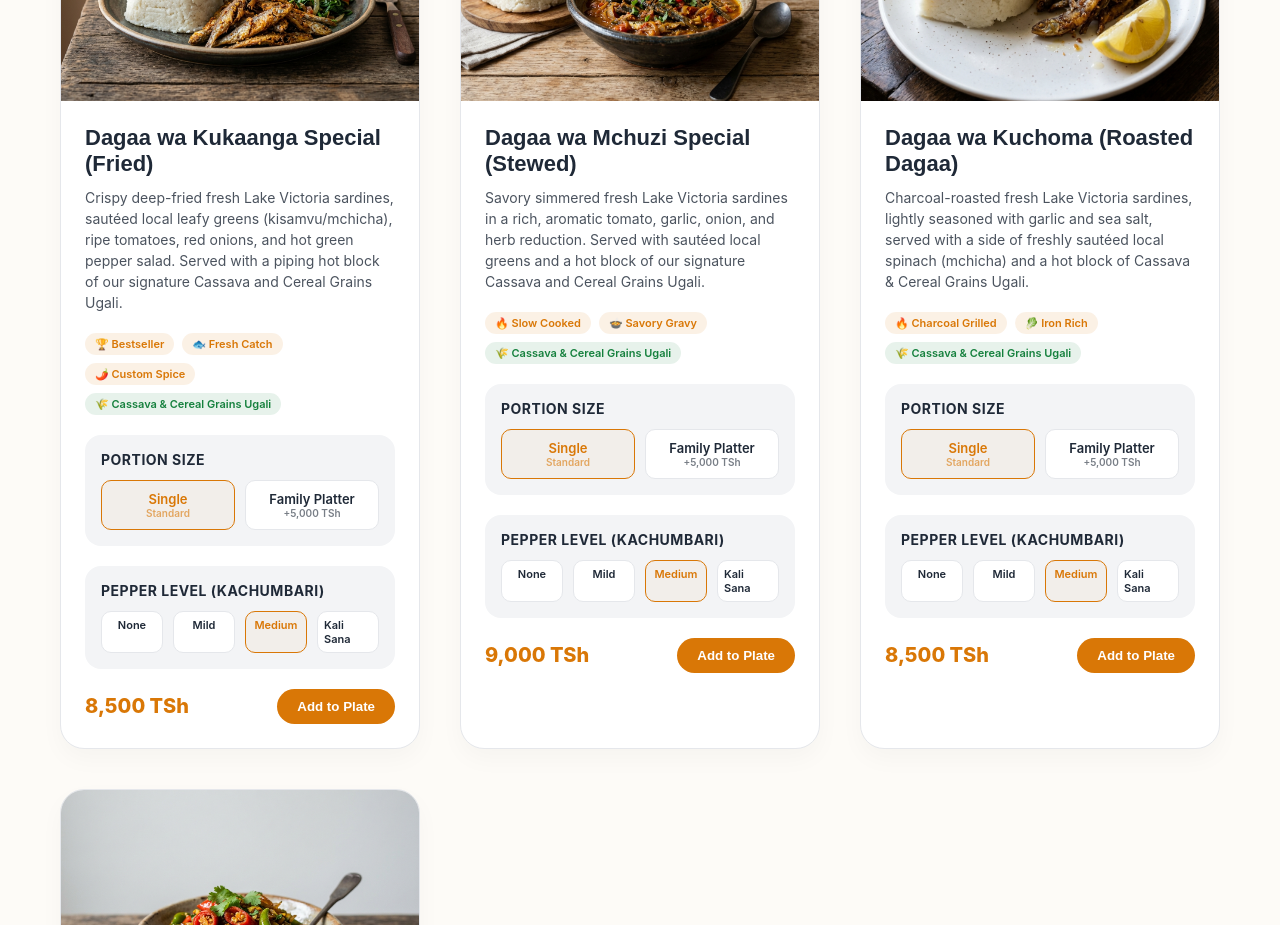
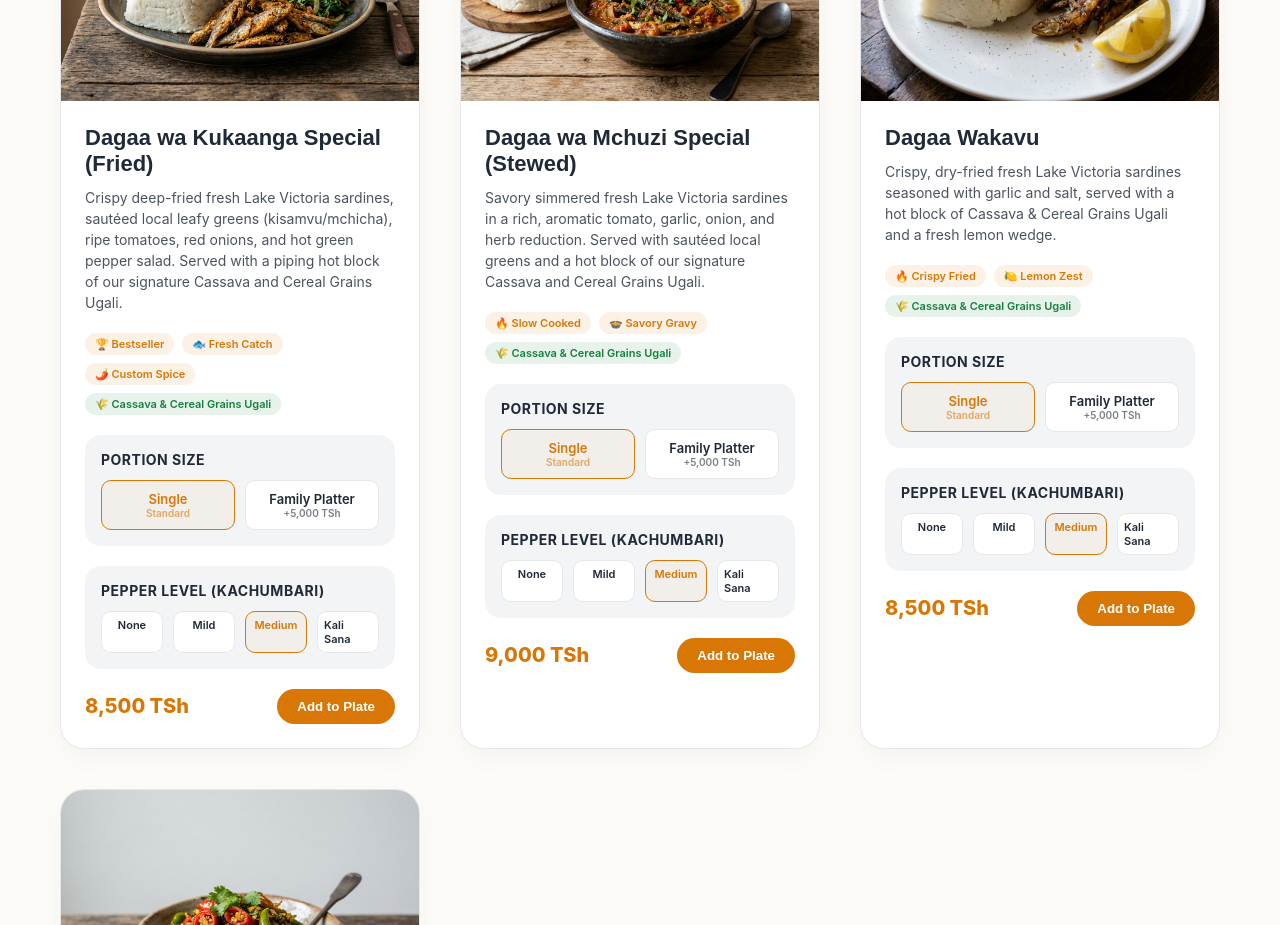
Before and after one commit to rolandlazaro16/ugalipoint, a Next.js app: page / in a window 1280 px wide. Shown: the part 1080-2005 px from the top of the page. Built offline with nearby package versions, Linux system fonts and the light colour scheme.

Commit message:
feat: change caption to Dagaa Wakavu

```diff
--- a/src/app/page.tsx
+++ b/src/app/page.tsx
@@ -59,11 +59,11 @@ const MENU_ITEMS: MenuItem[] = [
   },
   {
     id: "dagaa-roast",
-    title: "Dagaa wa Kuchoma (Roasted Dagaa)",
-    description: "Charcoal-roasted fresh Lake Victoria sardines, lightly seasoned with garlic and sea salt, served with a side of freshly sautéed local spinach (mchicha) and a hot block of Cassava & Cereal Grains Ugali.",
+    title: "Dagaa Wakavu",
+    description: "Crispy, dry-fried fresh Lake Victoria sardines seasoned with garlic and salt, served with a hot block of Cassava & Cereal Grains Ugali and a fresh lemon wedge.",
     basePrice: 8500,
     category: "dagaa",
-    badges: ["🔥 Charcoal Grilled", "🥬 Iron Rich"],
+    badges: ["🔥 Crispy Fried", "🍋 Lemon Zest"],
     hasUgali: true,
     hasPepper: true,
     image: "/dagaa_roast_mchicha_v4.jpg"
```
